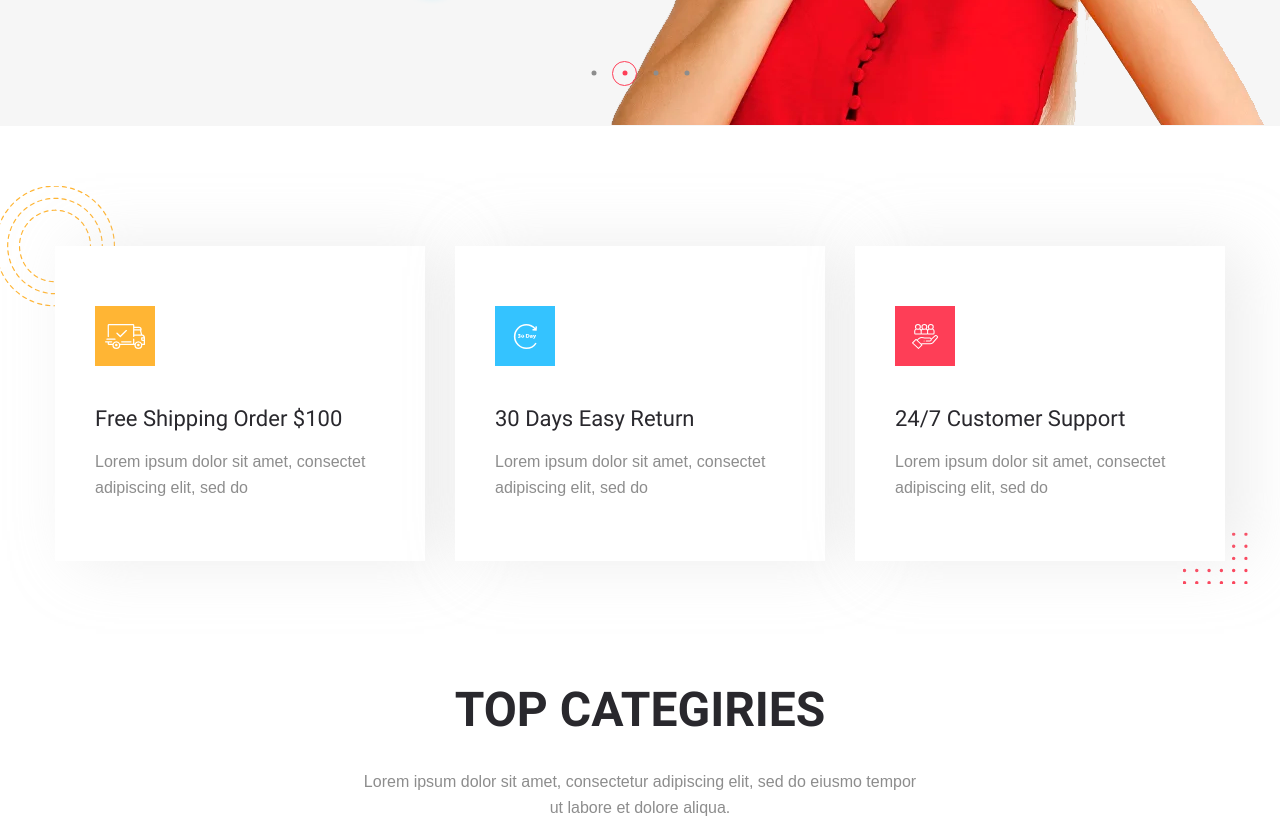
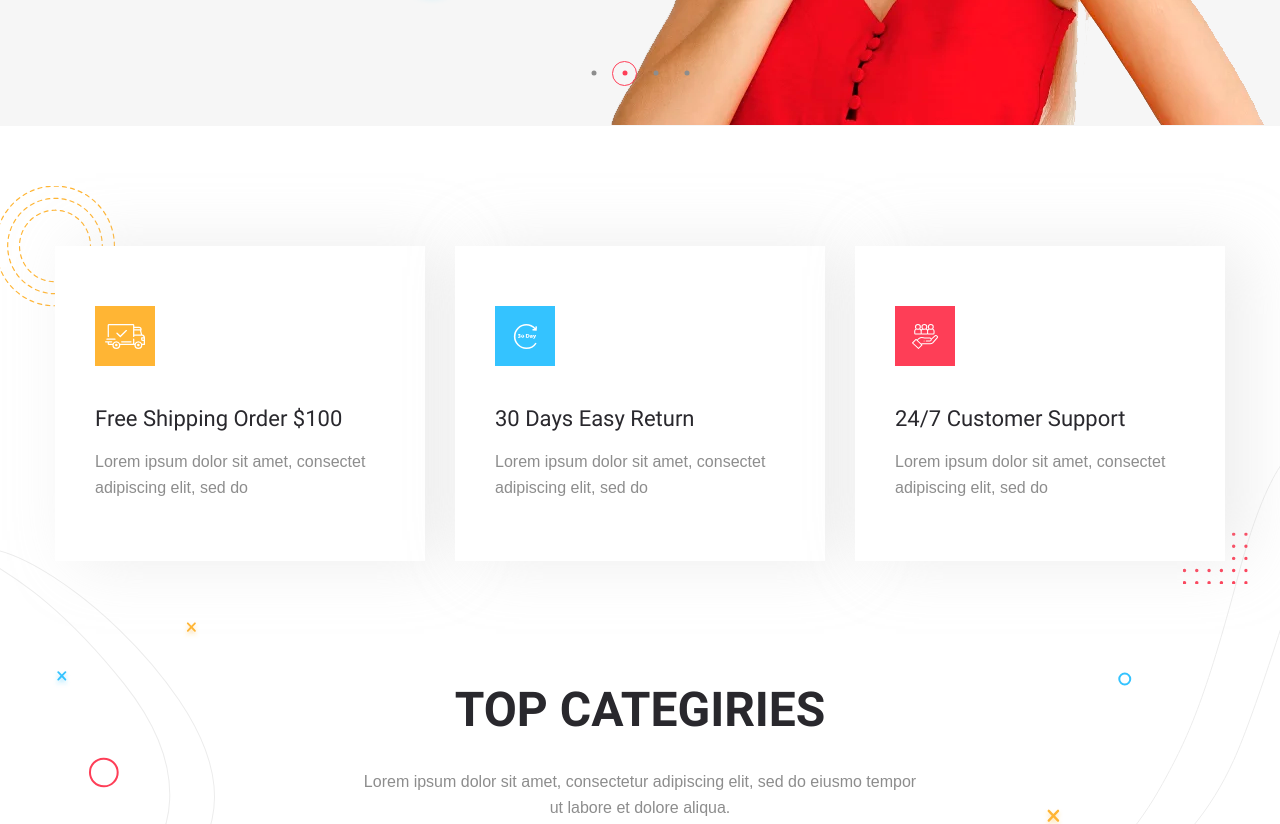
Before and after one commit to TRETYAKweb/Marcho, a website: page app/index.html in a window 1280 px wide. Shown: the part 680-1504 px from the top of the page. Drawn offline with Linux system fonts and the light colour scheme; files whose address does not match are found by name.

Commit message:
Added a background for the section "top-categories"

```diff
--- a/app/scss/components/home/_top-categories.scss
+++ b/app/scss/components/home/_top-categories.scss
@@ -1,5 +1,9 @@
 .categiries-info {
   padding: 120px 0;
+  background-image: url("../images/top-categories/top-categories-left-bg.svg"), url("../images/top-categories/top-categories-right-bg.svg");
+  background-repeat: no-repeat;
+  background-position: left, right;
+  background-size: auto, auto, cover;;
 }
 
 .info {
```
Also changed, not shown: app/css/style.min.css, docs/css/style.min.css.
